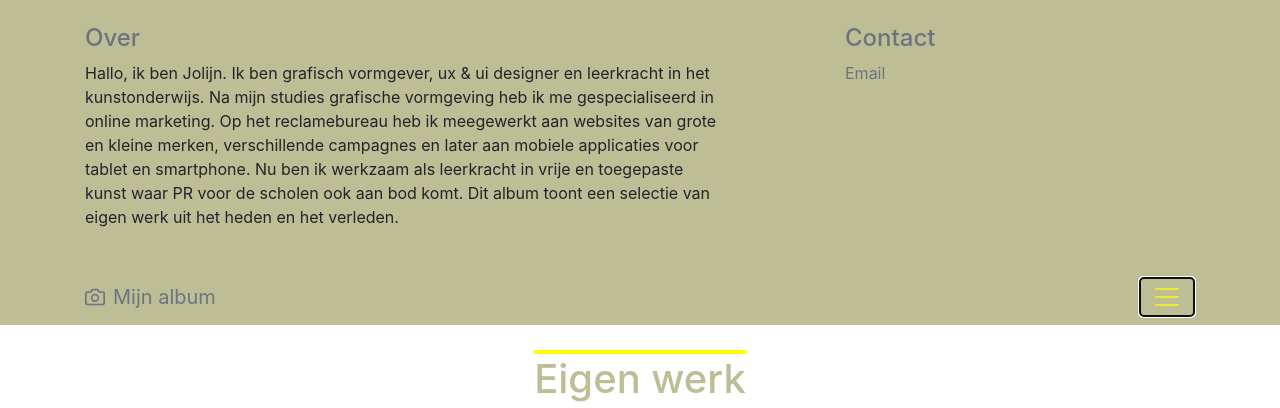
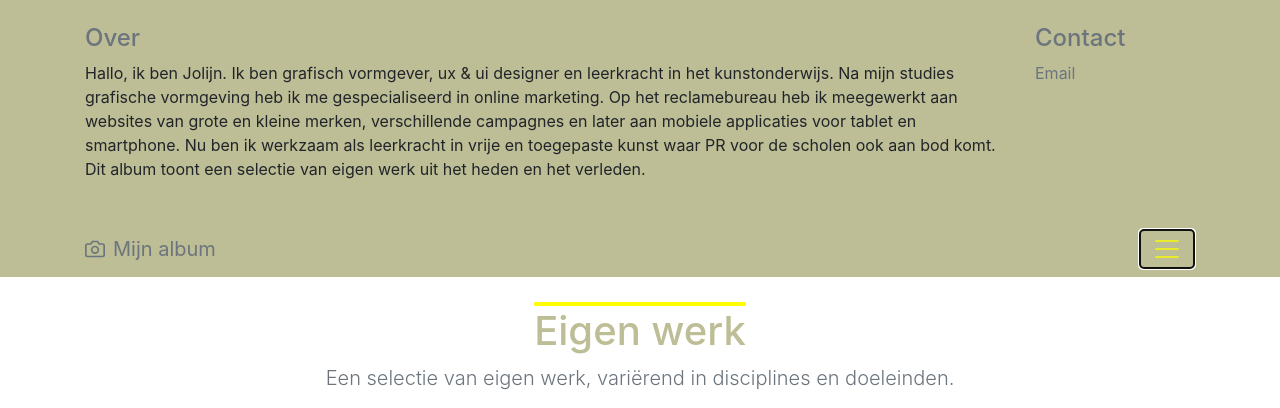
Before and after one commit to lijn/online, a plain HTML site: page album/index.html in a window 1280 px wide. Both pictures are taken after a click on the button "Toggle navigation". Shown: the top 408 px of the page. Drawn offline with nearby package versions, Linux system fonts and the light colour scheme; some packages are replaced by stand-ins of ours; a script that the page names is missing.

Commit message:
Update index.html

```diff
--- a/album/index.html
+++ b/album/index.html
@@ -44,11 +44,11 @@
       <div class="collapse bg-dark" id="navbarHeader">
         <div class="container">
           <div class="row">
-            <div class="col-sm-10 col-md-7 py-4">
+            <div class="col-sm-10 col-md-10 py-4">
               <h4 class="text-white">Over</h4>
               <!--<p class="text-muted">--><p>Hallo, ik ben Jolijn. Ik ben grafisch vormgever, ux & ui designer en leerkracht in het kunstonderwijs. Na mijn studies grafische vormgeving heb ik me gespecialiseerd in online marketing. Op het reclamebureau heb ik meegewerkt aan websites van grote en kleine merken, verschillende campagnes en later aan mobiele applicaties voor tablet en smartphone. Nu ben ik werkzaam als leerkracht in vrije en toegepaste kunst waar PR voor de scholen ook aan bod komt. Dit album toont een selectie van eigen werk uit het heden en het verleden.</p>
             </div>
-            <div class="col-sm-2 offset-md-1 py-4">
+            <div class="col-sm-2 offset-md-0 py-4">
               <h4 class="text-white">Contact</h4>
               <ul class="list-unstyled">
                 <li><a href="mailto:jolijn.vhg@gmail.com" class="text-white">Email</a></li>
```
